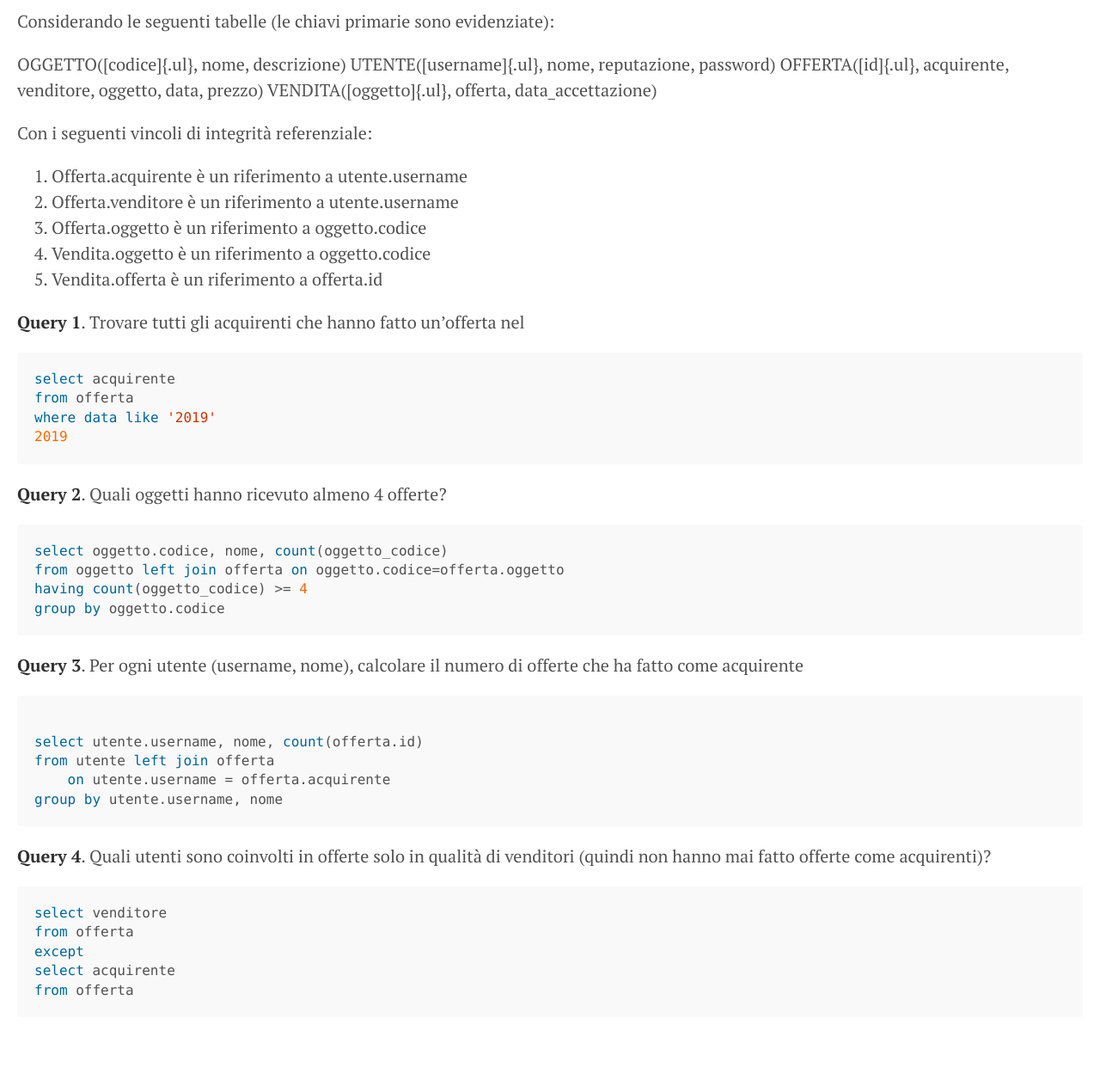
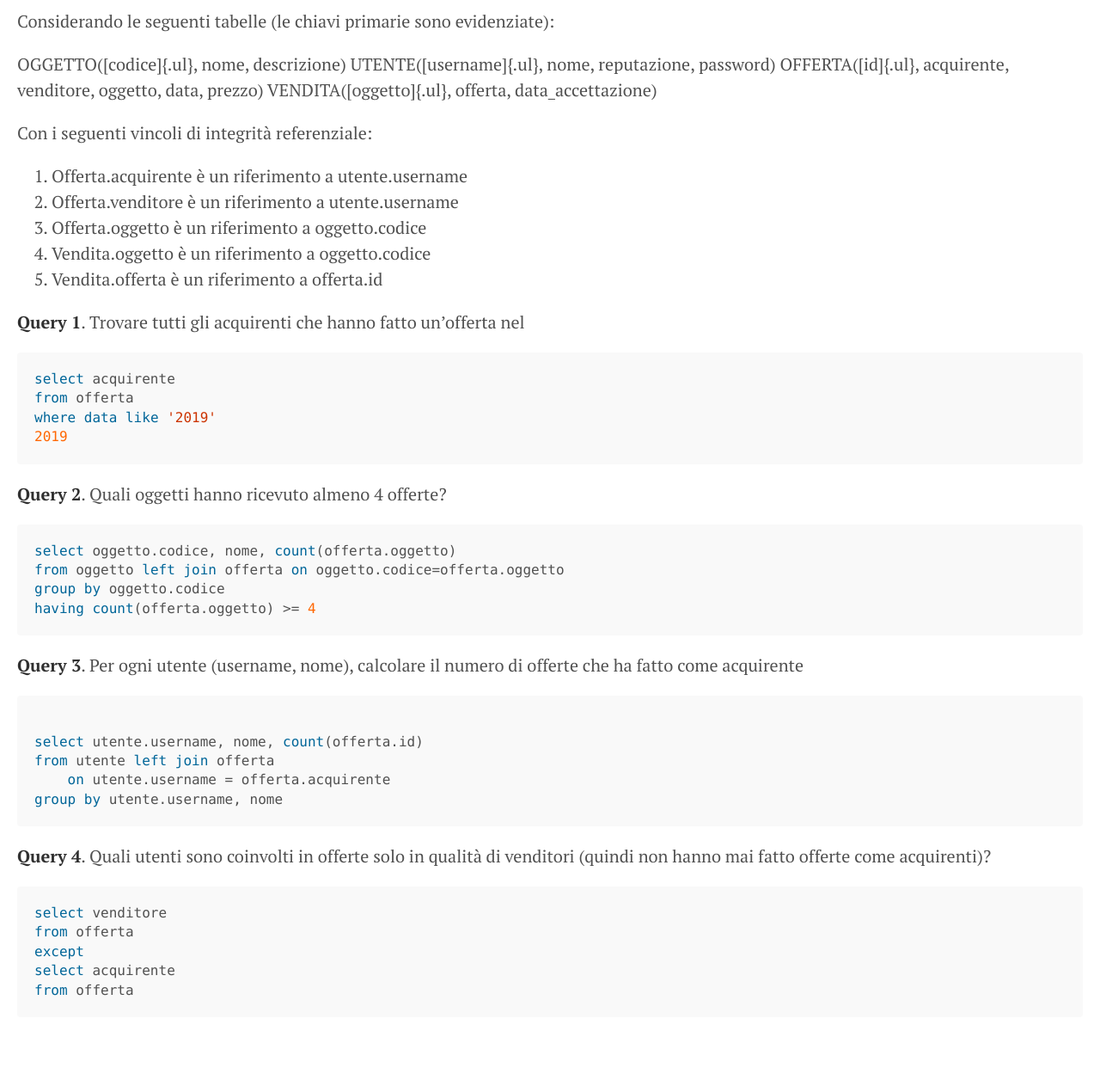
Before and after one commit to gdv/foundationsCS, a Jekyll site: the page built from docs/2020-03-esame.md, in a window 1280 px wide. Shown: the whole page at 86% size. Built offline with Jekyll 4.4.1, drawn with Linux system fonts in a browser that asks for light colours; our own code applies the rules of GitHub Pages for plain Markdown files.

Commit message:
migliore attributo
La soluzione precedente funziona solo perché il conteggio è maggiore di
4.
La differenza si ha con conteggio zero.

````diff
--- a/docs/2020-03-esame.md
+++ b/docs/2020-03-esame.md
@@ -25,10 +25,10 @@ where data like '2019'
 **Query 2**. Quali oggetti hanno ricevuto almeno 4 offerte?
 
 ```sql
-select oggetto.codice, nome, count(oggetto_codice)
+select oggetto.codice, nome, count(offerta.oggetto)
 from oggetto left join offerta on oggetto.codice=offerta.oggetto
-having count(oggetto_codice) >= 4
 group by oggetto.codice
+having count(offerta.oggetto) >= 4
 ```
 
 **Query 3**. Per ogni utente (username, nome), calcolare il numero di
````
